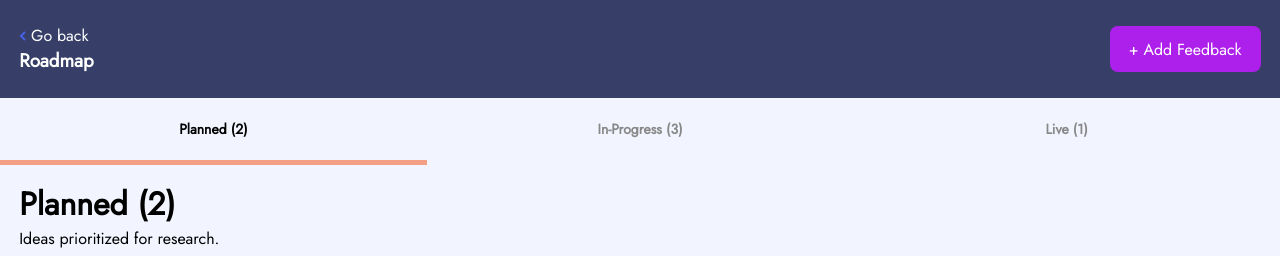
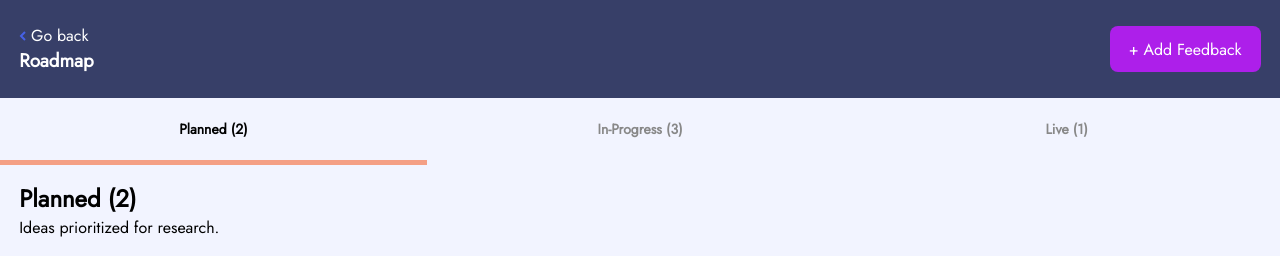
Before and after one commit to sammyodiagbe/product_feedback_app, a React (Create React App) app: page /roadmap in a window 1280 px wide. Shown: the top 256 px of the page. Built offline with nearby package versions, Linux system fonts and the light colour scheme.

Commit message:
working on roadmap styling

```diff
--- a/src/styles/roadmap.css
+++ b/src/styles/roadmap.css
@@ -39,6 +39,10 @@ div.product-app-container div.pf-roadmap-nav div.pf-nav-top button.pf-switch.act
 
 div.product-app-container div.pf-state-details {
   padding: 0 1.2em;
+}
+
+div.product-app-container div.pf-state-details h1 {
+  font-size: 24px;
 }
 
 div.product-app-container div.pf-content {
--- a/src/styles/roadmap.scss
+++ b/src/styles/roadmap.scss
@@ -40,6 +40,9 @@ overflow-x: hidden;
 
     div.pf-state-details {
         padding: 0 $padding;
+        h1 {
+            font-size: 24px;
+        }
     }
 
     div.pf-content {
```
Also changed, not shown: 1 other file (tests, documents, lock files or other folders).
